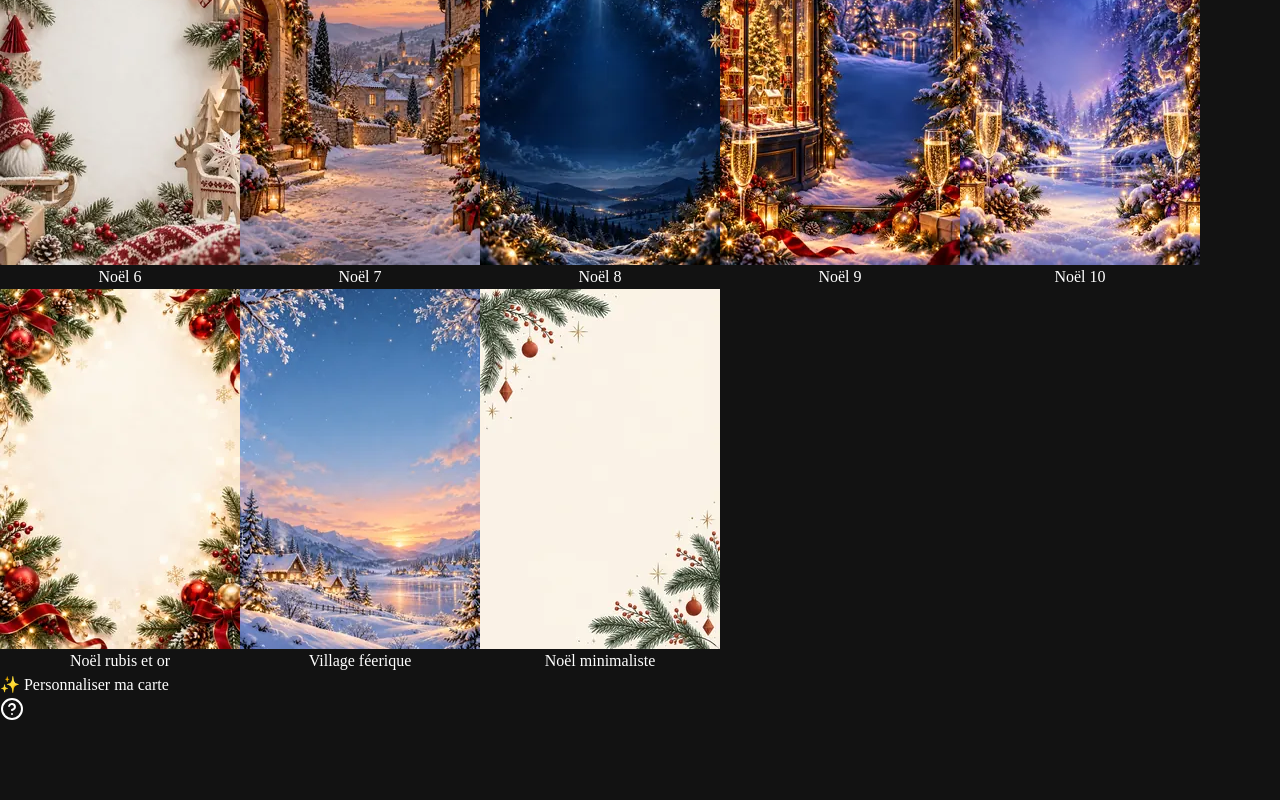
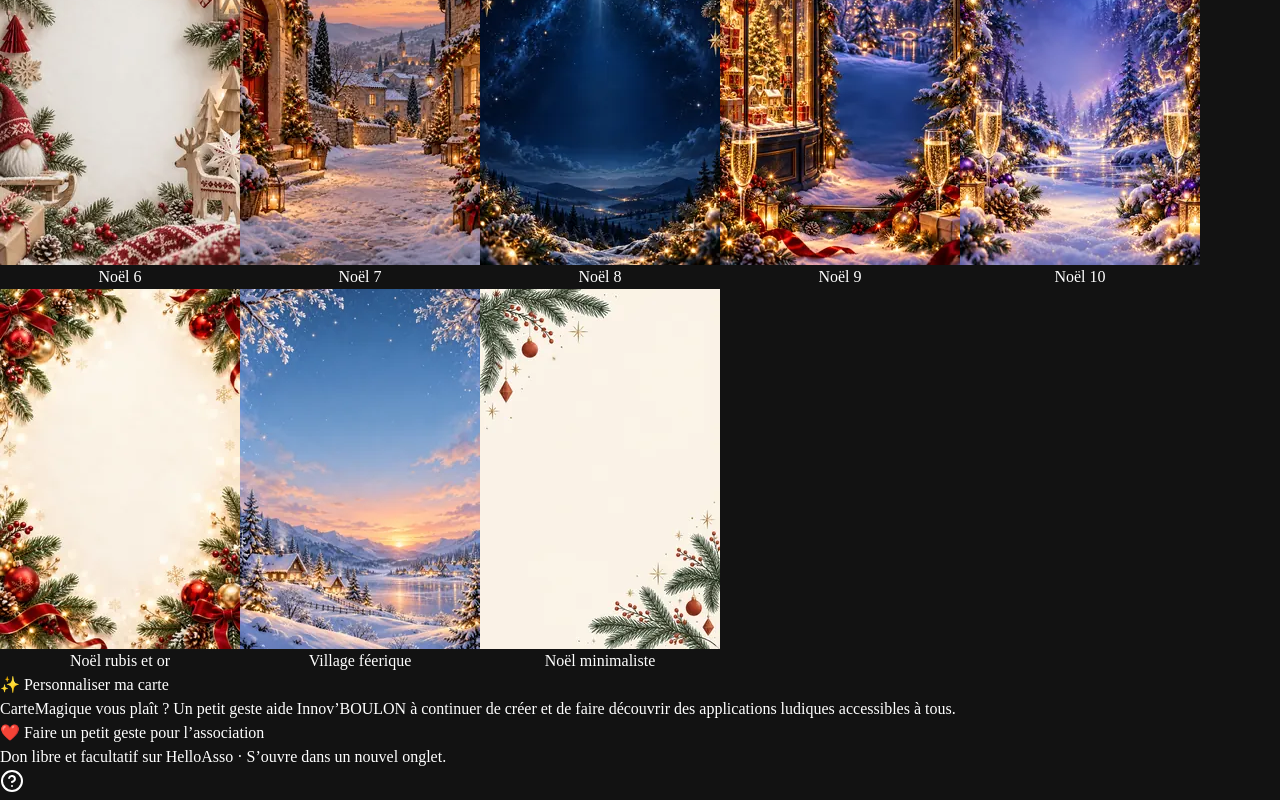
Before and after one commit to arkocom/cartemagique-innovboulon, a React (Vite) app in the folder client/: page /editor in a window 1280 px wide. Shown: the part 986-1786 px from the top of the page. Before the commit the page ends 1714 px from the top, so only its background shows below. Built offline with nearby package versions, Linux system fonts and the light colour scheme.

Commit message:
feat: optional HelloAsso support link on landing and editor

```diff
--- a/client/public/sw.js
+++ b/client/public/sw.js
@@ -1,4 +1,4 @@
-const VERSION = "2026-10-01-12-mobile-tools";
+const VERSION = "2026-10-01-13-support";
 const SHELL_CACHE = `cartemagique-shell-${VERSION}`;
 const RUNTIME_CACHE = `cartemagique-runtime-${VERSION}`;
 const APP_CACHE_PREFIX = "cartemagique-";
--- /dev/null
+++ b/client/src/components/SupportAssociation.tsx
@@ -0,0 +1,9 @@
+export default function SupportAssociation() {
+  return (
+    <aside aria-label="Soutenir Innov’BOULON" className="mx-auto my-6 max-w-2xl rounded-2xl border border-slate-500/30 bg-background p-4 text-center text-foreground">
+      <p className="mb-3 text-sm leading-relaxed">CarteMagique vous plaît ? Un petit geste aide Innov’BOULON à continuer de créer et de faire découvrir des applications ludiques accessibles à tous.</p>
+      <a href="https://www.helloasso.com/associations/innov-boulon/formulaires/2" target="_blank" rel="noopener noreferrer" className="inline-flex min-h-12 items-center justify-center rounded-xl bg-blue-600 px-5 py-3 font-semibold text-white hover:bg-blue-700 focus-visible:outline focus-visible:outline-2 focus-visible:outline-offset-2 focus-visible:outline-blue-500">❤️ Faire un petit geste pour l’association</a>
+      <p className="mt-2 text-xs text-muted-foreground">Don libre et facultatif sur HelloAsso · S’ouvre dans un nouvel onglet.</p>
+    </aside>
+  );
+}
--- a/client/src/pages/EditorWithImages.tsx
+++ b/client/src/pages/EditorWithImages.tsx
@@ -1,3 +1,4 @@
+import SupportAssociation from "@/components/SupportAssociation";
 import { useState, useRef, useEffect, useCallback } from 'react';
 import ThemeToggle from '@/components/ThemeToggle';
 import CardMediaControls from '@/components/CardMediaControls';
@@ -2117,6 +2118,7 @@ export default function EditorWithImages() {
             </div>
           </>
         )}
+        <SupportAssociation />
       </main>
 
       <TextAssistantDialog
--- a/client/src/pages/Landing.tsx
+++ b/client/src/pages/Landing.tsx
@@ -1,3 +1,4 @@
+import SupportAssociation from "@/components/SupportAssociation";
 import ThemeToggle from "@/components/ThemeToggle";
 import { Link } from "wouter";
 import { useEffect, useState } from "react";
@@ -58,7 +59,7 @@ export default function Landing() {
   };
 
   return (
-    <div className="landing-page min-h-screen bg-slate-900 flex flex-col items-center justify-center text-white p-4 relative overflow-hidden">
+    <div className="landing-page min-h-screen bg-slate-900 flex flex-col items-center justify-center text-white px-4 pt-28 pb-8 relative overflow-hidden">
       <div className="absolute inset-0 pointer-events-none">
         <div className="absolute top-1/4 left-1/4 w-80 h-80 bg-red-500/10 rounded-full blur-[120px]" />
         <div className="absolute bottom-1/4 right-1/4 w-80 h-80 bg-green-500/10 rounded-full blur-[120px]" />
@@ -102,9 +103,10 @@ export default function Landing() {
         {isStandalone && (
           <p className="mt-5 text-sm landing-status">✓ Application installée · les mises à jour sont automatiques</p>
         )}
+        <SupportAssociation />
       </main>
 
-      <footer className="absolute bottom-5 sm:bottom-8 z-20 text-center px-4">
+      <footer className="mt-8 z-20 text-center px-4">
         <p className="text-sm text-gray-400">
           Offert par <a href="https://innov-boulon.fr" target="_blank" rel="noopener noreferrer" className="landing-link font-bold transition-colors">Innov&apos;BOULON</a> • Développé par <span className="font-bold text-white">Manus</span>
         </p>
```
Also changed, not shown: 1 other file (tests, documents, lock files or other folders).
